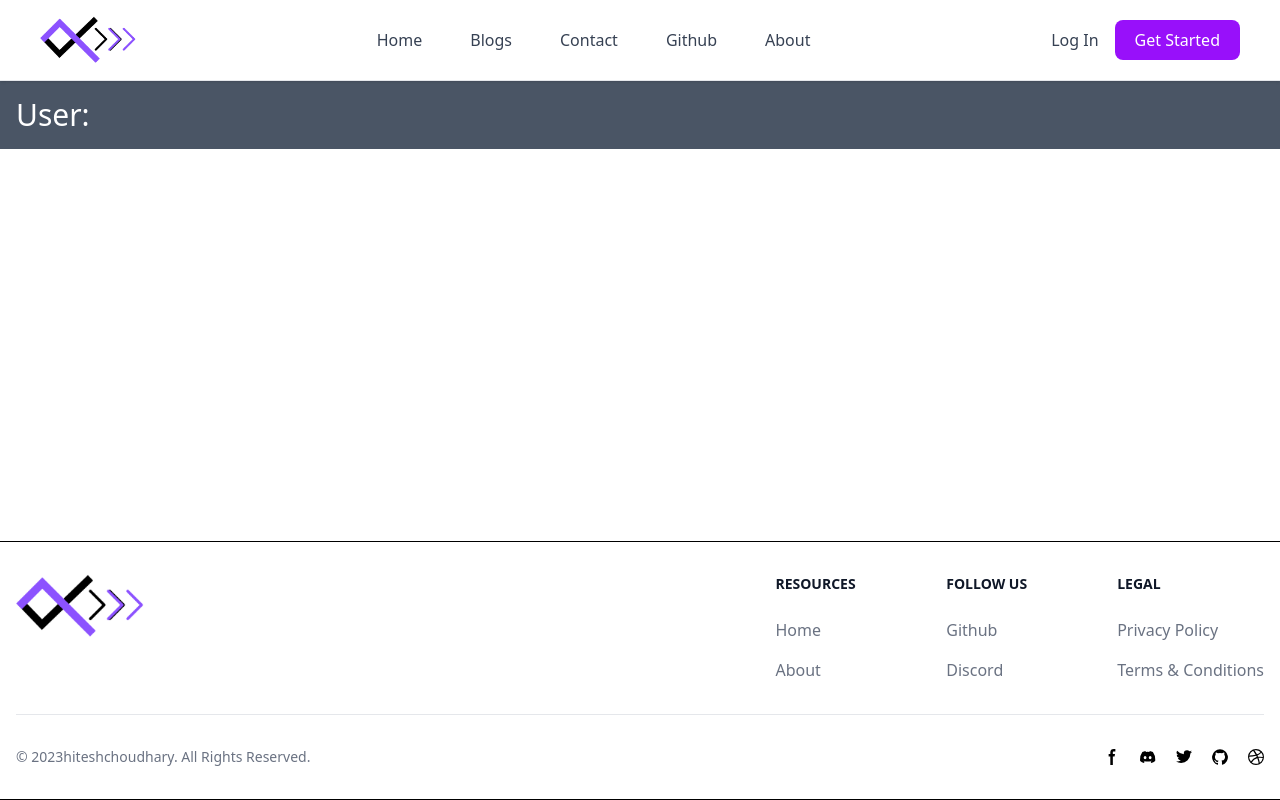
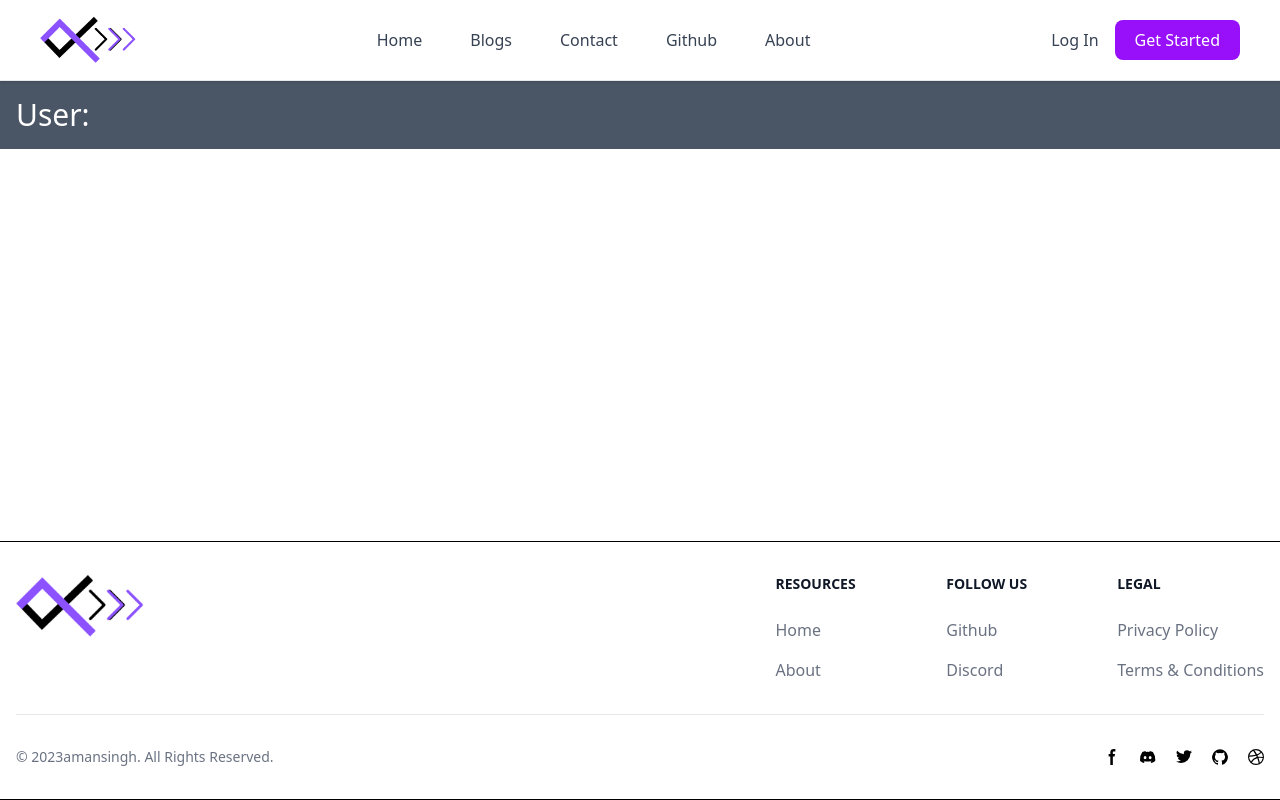
Before and after one commit to amancreator25-dev/Protfolio-Frontend, a React (Vite) app: page /User in a window 1280 px wide. Built offline with nearby package versions, Linux system fonts and the light colour scheme; no server answers.

Commit message:
fix: update footer links to point to GitHub and change copyright name

```diff
--- a/src/Components/Footer/Footer.jsx
+++ b/src/Components/Footer/Footer.jsx
@@ -38,7 +38,7 @@
                             <ul className="text-gray-500 font-medium">
                                 <li className="mb-4">
                                     <a
-                                        href="https://github.com/hiteshchoudhary"
+                                        href="https://github.com/"
                                         className="hover:underline"
                                         target="_blank"
                                         rel="noreferrer"
@@ -74,8 +74,8 @@
                 <div className="sm:flex sm:items-center sm:justify-between">
                     <span className="text-sm text-gray-500 sm:text-center">
                         © 2023
-                        <a href="https://hiteshchoudhary.com/" className="hover:underline">
-                            hiteshchoudhary
+                        <a href="https://github.com/" className="hover:underline">
+                            amansingh
                         </a>
                         . All Rights Reserved.
                     </span>
```
